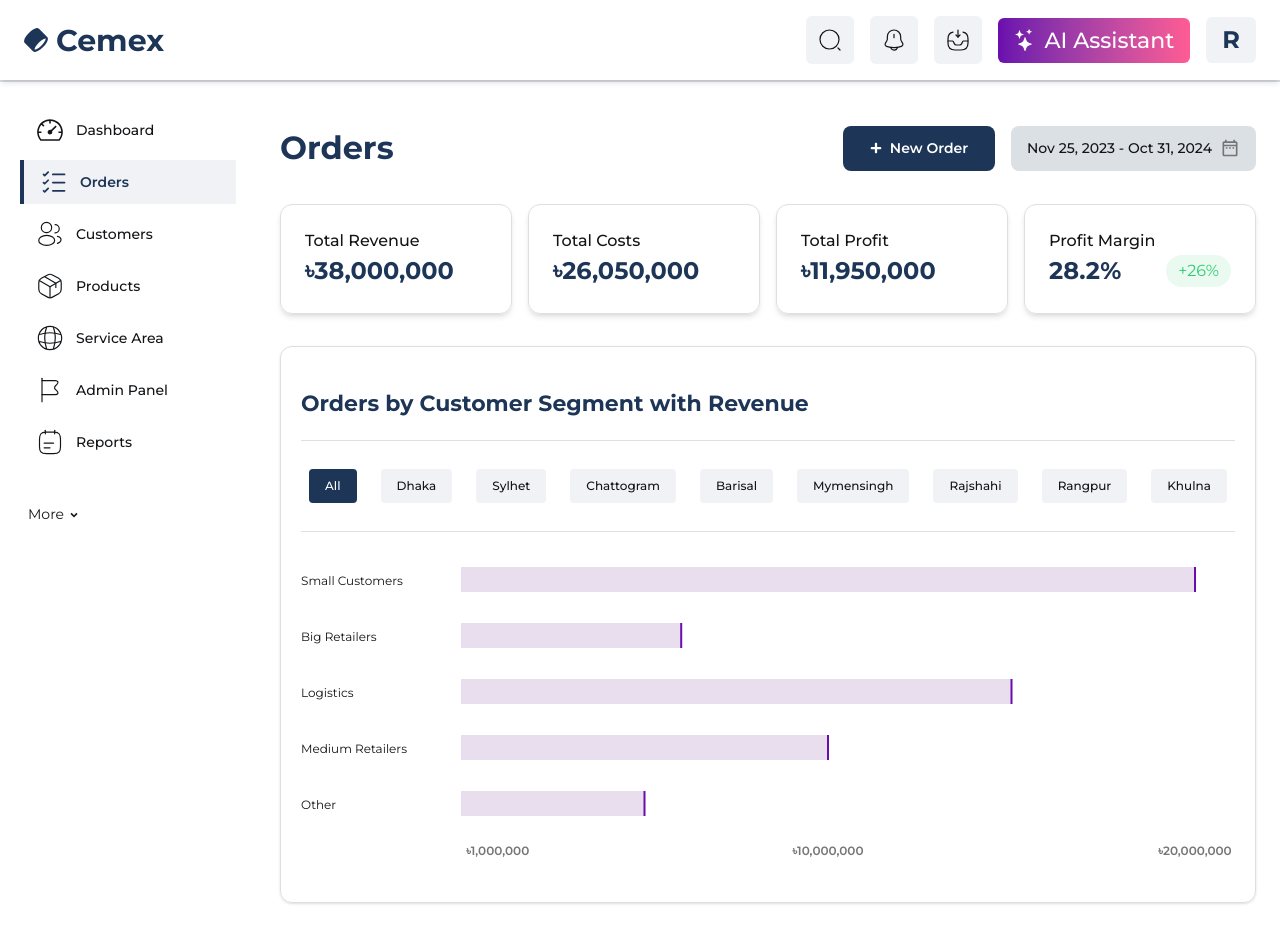
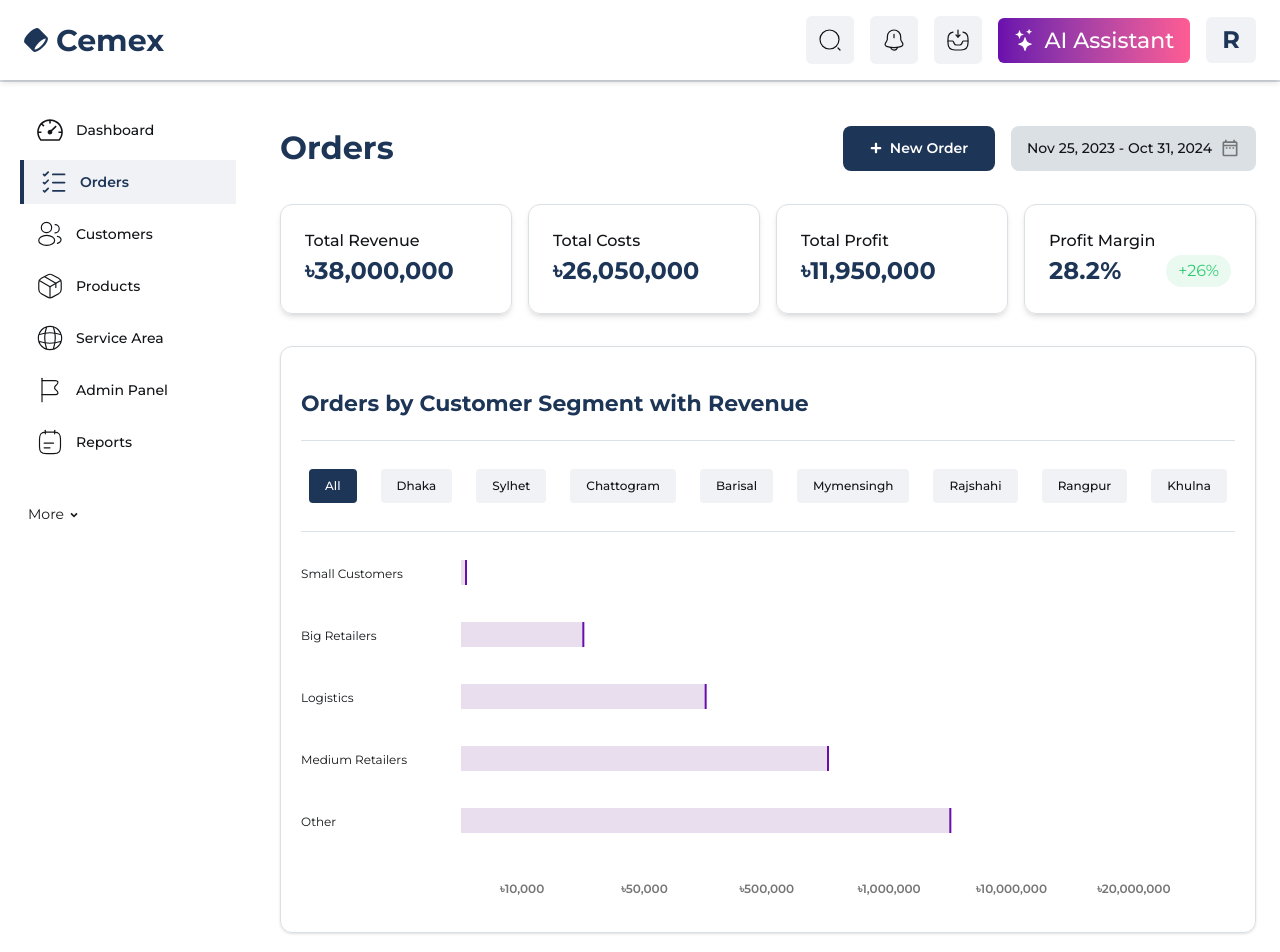
Before and after one commit to abufattahmdshakib/cemex-dashboard, a React (Vite) app: page /Orders in a window 1280 px wide. Shown: the top 952 px of the page. Built offline with nearby package versions, Linux system fonts and the light colour scheme.

Commit message:
make X-axis labels horizontal in ProfitMargin chart

```diff
--- a/src/Pages/Orders/ProfitMargin.jsx
+++ b/src/Pages/Orders/ProfitMargin.jsx
@@ -23,11 +23,12 @@ const cities = [
 
 // Chart data
 const orderFrequencyData = [
-  { range: "Small Customers", value: 20000000 },
-  { range: "Big Retailers", value: 6000000 },
-  { range: "Logistics", value: 15000000 },
-  { range: "Medium Retailers", value: 10000000 },
-  { range: "Other", value: 5000000 },
+  { range: "Small Customers", value: 10000 },
+  { range: "Big Retailers", value: 50000 },
+  { range: "Logistics", value: 500000 },
+  { range: "Medium Retailers", value: 1000000 },
+  { range: "Other", value: 10000000 },
+  { value: 20000000 },
 ];
 
 // Custom YAxis Tick
@@ -44,19 +45,10 @@ const CustomTick = ({ x, y, payload }) => (
   </text>
 );
 
-// Custom XAxis Tick with currency formatting
+// Custom XAxis Tick – horizontal (no rotation)
 const CustomXTick = ({ x, y, payload }) => {
-  const labels = {
-    10000: "৳10,000",
-    50000: "৳50,000",
-    500000: "৳500,000",
-    1000000: "৳1,000,000",
-    10000000: "৳10,000,000",
-    20000000: "৳20,000,000",
-  };
-
-  // Force string labels for all defined ticks
-  const text = labels[payload.value] || payload.value;
+  const formatCurrency = (num) =>
+    "৳" + num.toString().replace(/\B(?=(\d{3})+(?!\d))/g, ",");
 
   return (
     <text
@@ -68,7 +60,7 @@ const CustomXTick = ({ x, y, payload }) => {
       fontWeight={600}
       fontFamily="Montserrat"
     >
-      {text}
+      {formatCurrency(payload.value)}
     </text>
   );
 };
@@ -76,7 +68,7 @@ const CustomXTick = ({ x, y, payload }) => {
 const ProfitMargin = () => {
   const [selectedCity, setSelectedCity] = useState("All");
 
-  // Explicitly define all 6 ticks
+  // Define manual ticks (no auto)
   const xTicks = [10000, 50000, 500000, 1000000, 10000000, 20000000];
 
   return (
@@ -92,10 +84,11 @@ const ProfitMargin = () => {
           <button
             key={city}
             onClick={() => setSelectedCity(city)}
-            className={`px-4 py-2 rounded text-[12px] font-[500] ${selectedCity === city
+            className={`px-4 py-2 rounded text-[12px] font-[500] ${
+              selectedCity === city
                 ? "bg-[#1D3557] text-white border-[#1D3557]"
                 : "bg-[#F0F2F5] text-[#121417] border-[#F0F2F5]"
-              }`}
+            }`}
           >
             {city}
           </button>
@@ -104,11 +97,11 @@ const ProfitMargin = () => {
 
       {/* Chart */}
       <div className="w-full mx-auto bg-white">
-        <ResponsiveContainer width="100%" height={350}>
+        <ResponsiveContainer width="100%" height={380}>
           <BarChart
             data={orderFrequencyData}
             layout="vertical"
-            margin={{ top: 20, right: 40, left: 10, bottom: 20 }}
+            margin={{ top: 10, right: 40, left: 10, bottom: 30 }}
           >
             {/* YAxis */}
             <YAxis
@@ -120,14 +113,16 @@ const ProfitMargin = () => {
               width={150}
             />
 
-            {/* XAxis – show all 6 ticks */}
+            {/* XAxis – FULL manual control */}
             <XAxis
-              type="number"
-              domain={[0, 20000000]} // start from 0 to avoid skipping first tick
+              type="category"
               ticks={xTicks}
               tick={<CustomXTick />}
               axisLine={false}
               tickLine={false}
+              interval={0}
+              allowDecimals={false}
+              tickMargin={20}
             />
 
             {/* Tooltip */}
@@ -140,7 +135,7 @@ const ProfitMargin = () => {
               }}
               labelStyle={{ color: "#121417", fontWeight: 600 }}
               itemStyle={{ color: "#6A0DAD", fontWeight: 500 }}
-              formatter={(value) => [`৳${value.toLocaleString()}`, "Revenue"]}
+              formatter={(value) => [`৳${value.toLocaleString()}`, "value"]}
             />
 
             {/* Custom Bar */}
```
